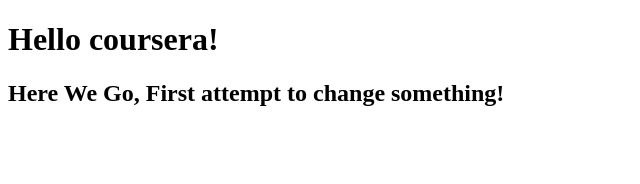
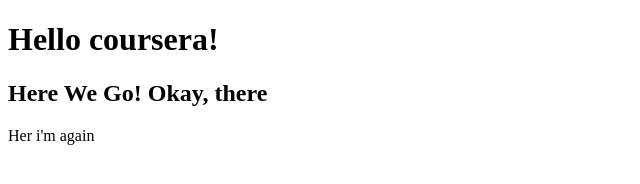
Before and after one commit to bayayoba/coursera-baya, a plain HTML site: page courserawebsite/index.html in a window 1280 px wide. Shown: the whole page, without its empty margins (0-640 px from the left). Drawn offline with Linux system fonts and the light colour scheme.

Commit message:
Me again

```diff
--- a/courserawebsite/index.html
+++ b/courserawebsite/index.html
@@ -5,6 +5,7 @@
 </head>
 <body>
 <h1>Hello coursera!</h1>
-<h2> Here We Go, First attempt to change something!</h2>
+<h2> Here We Go! Okay, there</h2>
+<p> Her i'm again</p>
 </body>
 </html>
```
